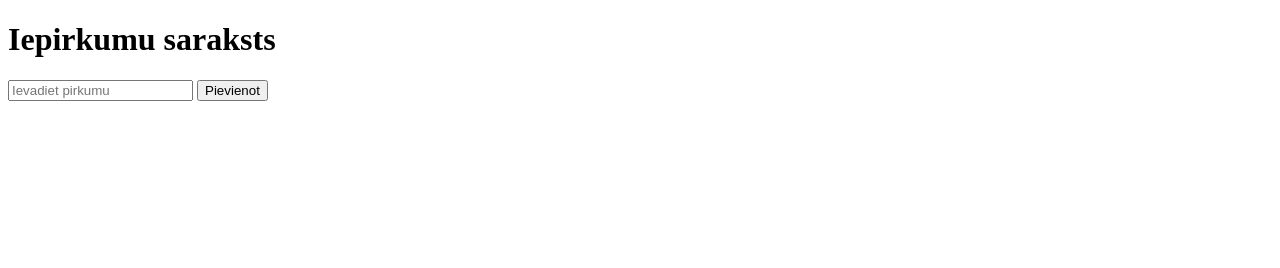
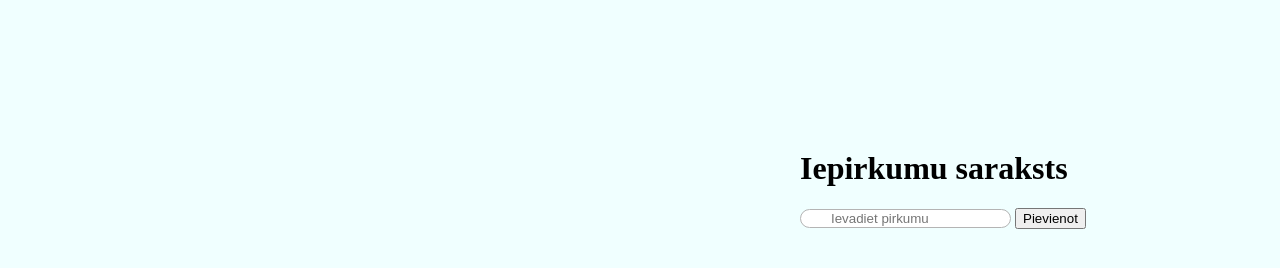
Before and after one commit to MadarKrissBaltins/IepirkumuSaraksts, a plain HTML site: page index.html in a window 1280 px wide. Drawn offline with Linux system fonts and the light colour scheme.

Commit message:
pievieno css

```diff
--- a/css/stils.css
+++ b/css/stils.css
@@ -1,10 +1,20 @@
 body {
     background-color: azure;
-    margin: 10px auto;
+    margin: 15px auto;
     min-width: 250px;
     max-width: 50%;
+    margin-left: 800px;
+    margin-top: 150px;
 }
 
-h1 {
+input {
+    border-radius: 20px;
+    outline: none;
+    padding-left: 30px;
+    border: 1px solid rgb(180, 180, 180);
 
 }
+
+#button {
+
+}
--- a/index.html
+++ b/index.html
@@ -1,5 +1,8 @@
 <!DOCTYPE html>
 <html>
+    <head>
+        <link rel="stylesheet" href="css/stils.css">
+    </head>
 
 <body>
     <h1>Iepirkumu saraksts</h1>
@@ -18,5 +21,6 @@ function myFunction() {
 
 
 
+
 </body>
 </html>
```
Lines whose indentation alone changed are shown as unchanged.
